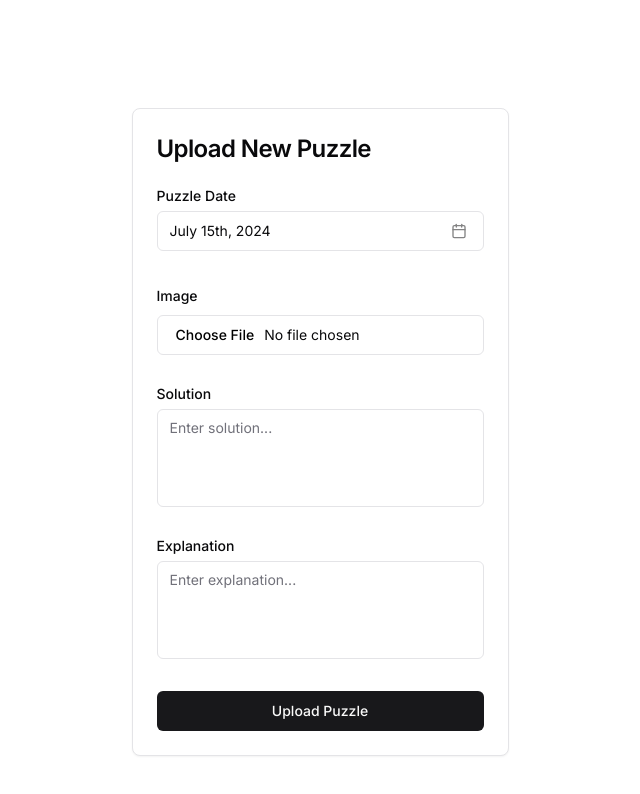
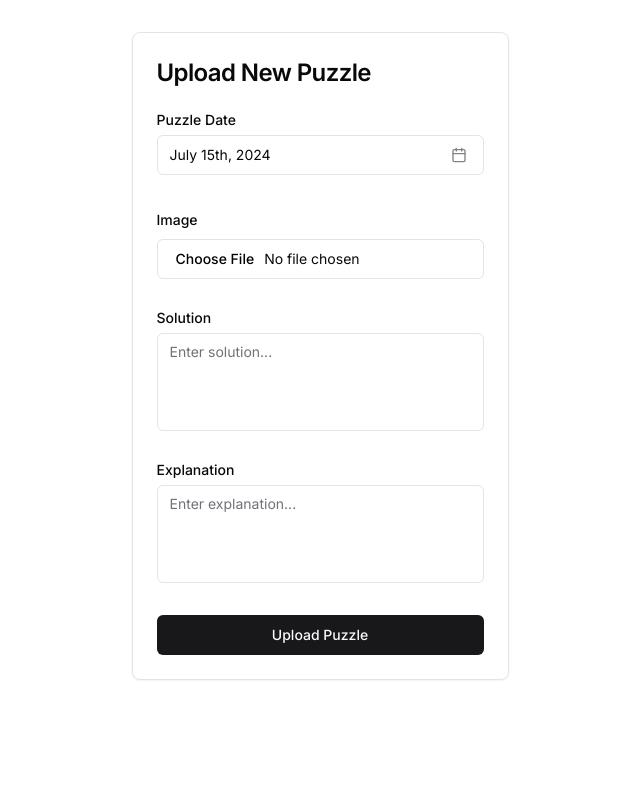
Before and after one commit to byronwade/rebuzzle.byronwade.com, a Next.js app: page /upload in a window 1280 px wide. Shown: the top 794 px of the page, without its empty margins (320-960 px from the left). Built offline with nearby package versions, Linux system fonts and the light colour scheme; no server answers; the database is empty.

Commit message:
development

```diff
--- a/app/login/page.js
+++ b/app/login/page.js
@@ -6,7 +6,7 @@
 	return (
 		<>
 			<Header />
-			<div className="flex items-center justify-center mt-8 md:min-h-screen">
+			<div className="flex items-center justify-center mt-8">
 				<LoginForm />
 			</div>
 		</>
--- a/app/signup/page.js
+++ b/app/signup/page.js
@@ -5,7 +5,7 @@
 	return (
 		<>
 			<Header />
-			<div className="flex items-center justify-center mt-8 md:min-h-screen">
+			<div className="flex items-center justify-center mt-8">
 				<SignupForm />
 			</div>
 		</>
--- a/app/upload/page.js
+++ b/app/upload/page.js
@@ -2,7 +2,7 @@
 
 const UploadPuzzlePage = () => {
 	return (
-		<div className="flex items-center justify-center mt-8 md:min-h-screen">
+		<div className="flex items-center justify-center mt-8">
 			<UploadPuzzleForm />
 		</div>
 	);
```
Also changed, not shown: vercel.json.
